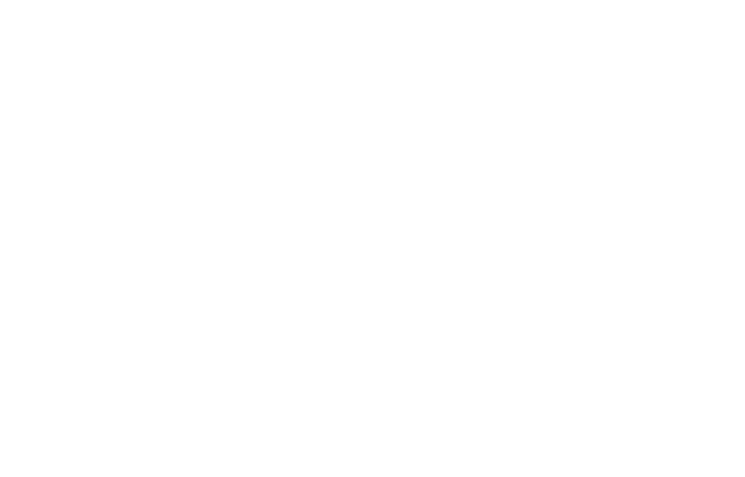
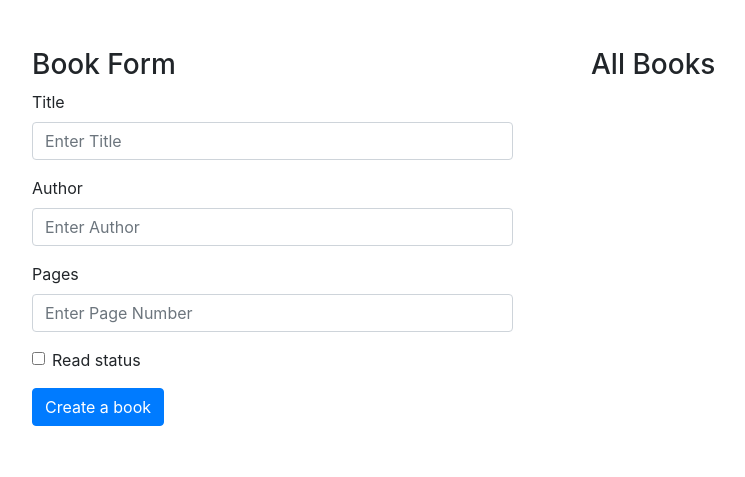
Before and after one commit to adaorachi/library, a plain HTML site: page index.html in a window 1280 px wide. Shown: the whole page, without its empty margins (64-809 px from the left). Drawn offline with nearby package versions, Linux system fonts and the light colour scheme.

Commit message:
create book form

```diff
--- a/index.html
+++ b/index.html
@@ -2,14 +2,62 @@
 <html lang="en">
 
 <head>
-    <meta charset="UTF-8">
-    <meta name="viewport" content="width=device-width, initial-scale=1.0">
-    <meta http-equiv="X-UA-Compatible" content="ie=edge">
-    <title>Library</title>
+  <meta charset="UTF-8">
+  <meta name="viewport" content="width=device-width, initial-scale=1.0">
+  <meta http-equiv="X-UA-Compatible" content="ie=edge">
+  <title>My library</title>
+  <link rel="stylesheet" href="https://stackpath.bootstrapcdn.com/bootstrap/4.3.1/css/bootstrap.min.css"
+    integrity="sha384-ggOyR0iXCbMQv3Xipma34MD+dH/1fQ784/j6cY/iJTQUOhcWr7x9JvoRxT2MZw1T" crossorigin="anonymous">
+  <link rel="stylesheet" href="css/style.css">
 </head>
 
 <body>
+  <main class="main-container">
+    <section class="book-form container-fluid">
+      <div class="row">
+        <div class="col-6">
+          <div class="book-form-content">
+            <h3>Book Form</h3>
+            <form>
+              <div class="form-group">
+                <label for="title">Title</label>
+                <input type="text" class="form-control" id="title" placeholder="Enter Title">
+              </div>
+              <div class="form-group">
+                <label for="author">Author</label>
+                <input type="text" class="form-control" id="author" placeholder="Enter Author">
+              </div>
+              <div class="form-group">
+                <label for="pages">Pages</label>
+                <input type="number" class="form-control" id="pages" placeholder="Enter Page Number">
+              </div>
 
+              <div class="form-group form-check">
+                <input type="checkbox" class="form-check-input" id="read">
+                <label class="form-check-label" for="read">Read status</label>
+              </div>
+              <button type="submit" class="btn btn-primary">Create a book</button>
+            </form>
+          </div>
+        </div>
+        <div class="col-6">
+          <h3>All Books</h3>
+        </div>
+      </div>
+
+    </section>
+  </main>
+
+  <script src="https://code.jquery.com/jquery-3.3.1.slim.min.js"
+    integrity="sha384-q8i/X+965DzO0rT7abK41JStQIAqVgRVzpbzo5smXKp4YfRvH+8abtTE1Pi6jizo"
+    crossorigin="anonymous"></script>
+  <script src="https://cdnjs.cloudflare.com/ajax/libs/popper.js/1.14.7/umd/popper.min.js"
+    integrity="sha384-UO2eT0CpHqdSJQ6hJty5KVphtPhzWj9WO1clHTMGa3JDZwrnQq4sF86dIHNDz0W1"
+    crossorigin="anonymous"></script>
+  <script src="https://stackpath.bootstrapcdn.com/bootstrap/4.3.1/js/bootstrap.min.js"
+    integrity="sha384-JjSmVgyd0p3pXB1rRibZUAYoIIy6OrQ6VrjIEaFf/nJGzIxFDsf4x0xIM+B07jRM"
+    crossorigin="anonymous"></script>
+  <script src="js/app.js"></script>
 </body>
 
 </html>
--- a/style.scss
+++ b/style.scss
@@ -0,0 +1,9 @@
+.main-container {
+  .book-form {
+    padding: 3rem;
+  }
+
+  .book-form-content {
+    padding: 0 3rem;
+  }
+}
```
Also changed, not shown: css/style.css, 1 other file.
